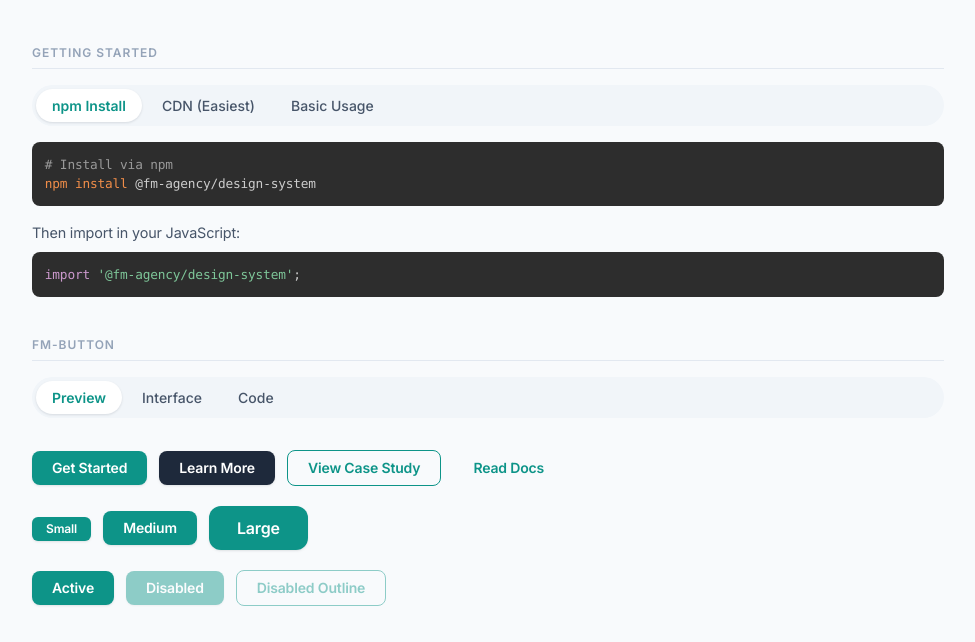
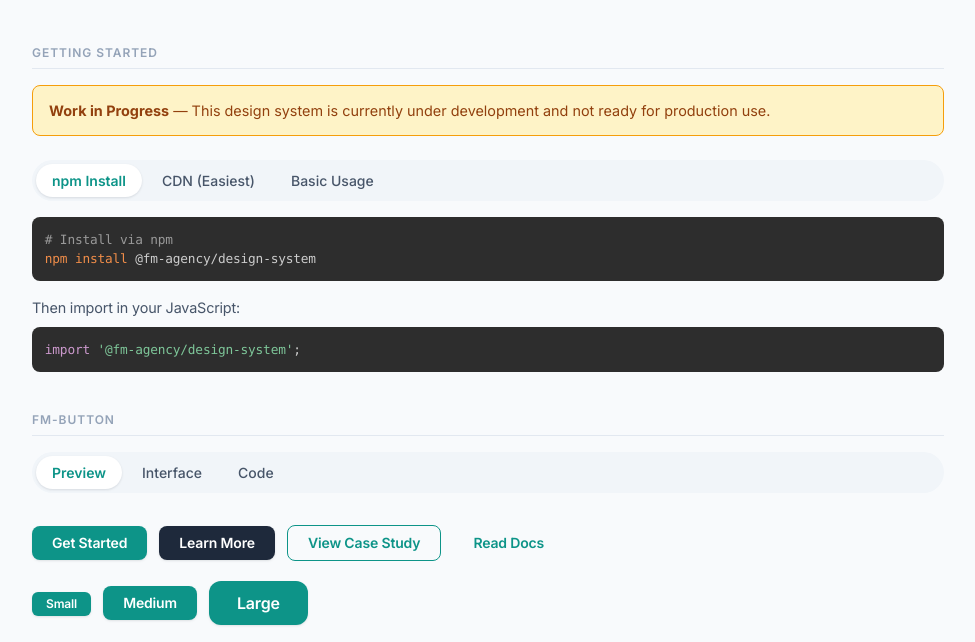
Before and after one commit to feed-mob/fm-design-system, a website built with Vite: page index.html in a window 1280 px wide. Shown: the part 155-797 px from the top of the page, without its empty margins (152-1127 px from the left). Built offline with nearby package versions, Linux system fonts and the light colour scheme.

Commit message:
Add a basic readme

```diff
--- a/index.html
+++ b/index.html
@@ -99,6 +99,11 @@
   <!-- ============================================================ -->
   <section class="manual-section">
     <h2>Getting Started</h2>
+    <div style="background: #FEF3C7; border: 1px solid #F59E0B; border-radius: 8px; padding: 16px; margin-bottom: 24px;">
+      <p style="margin: 0; color: #92400E; font-size: 0.9rem;">
+        <strong>Work in Progress</strong> — This design system is currently under development and not ready for production use.
+      </p>
+    </div>
     <fm-tabs active="0" variant="pills">
       <fm-tab label="npm Install">
         <div class="code-panel">
```
Also changed, not shown: README.md (added).
